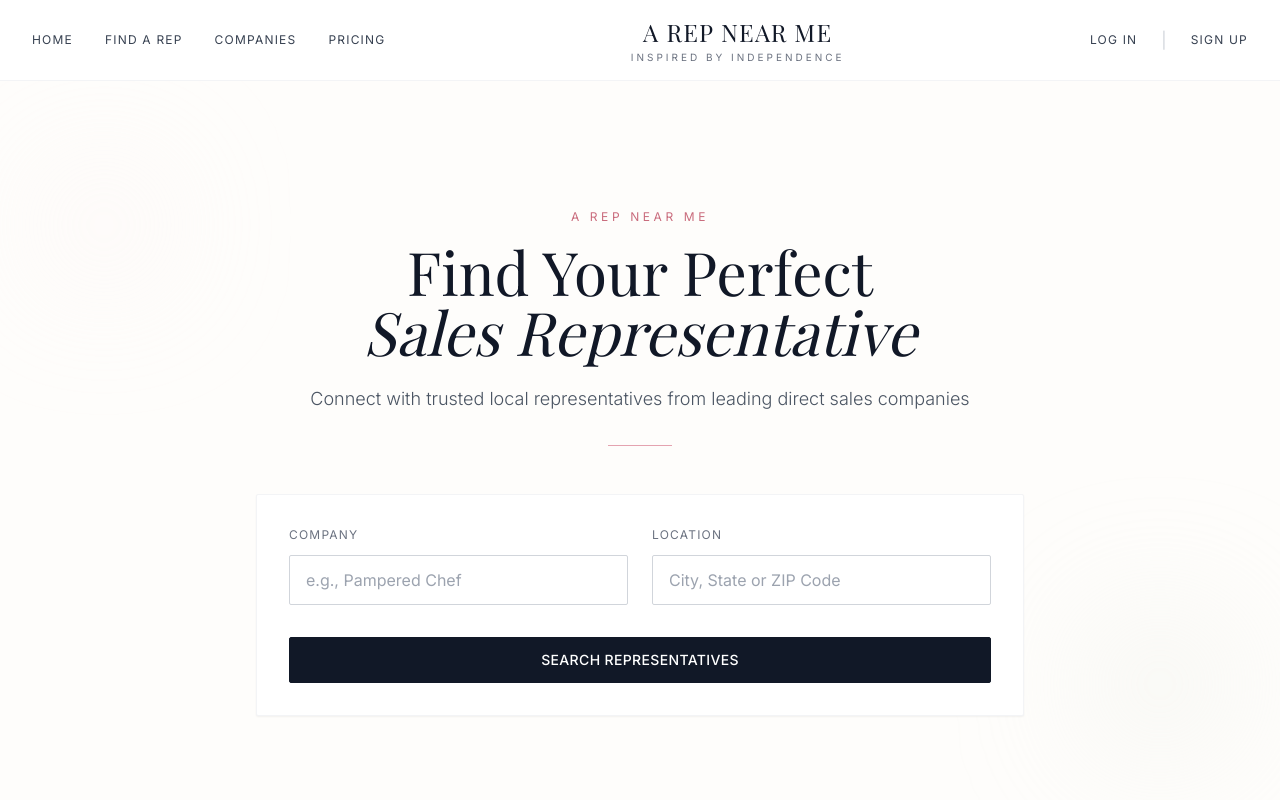
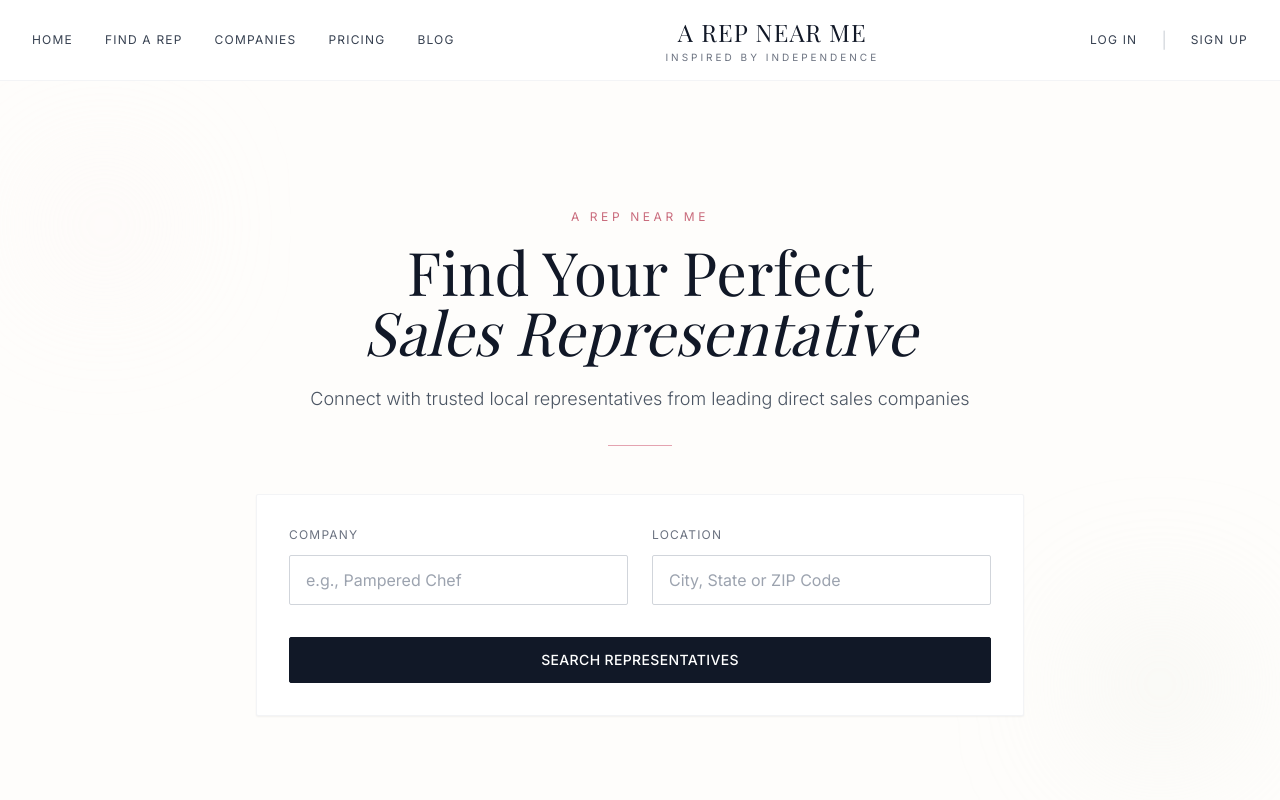
Before and after one commit to widescopeindustries/ibi, a Next.js app: page / in a window 1280 px wide. Shown: the top 800 px of the page. Built offline with nearby package versions, Linux system fonts and the light colour scheme; no server answers; the database is empty; a web font is replaced by a local one.

Commit message:
Add blog links, fix MDX build error, and fix search page dynamic mode

```diff
--- a/app/blog/[slug]/page.tsx
+++ b/app/blog/[slug]/page.tsx
@@ -1,6 +1,5 @@
 import { getPostBySlug, getAllPosts } from '@/lib/mdx'
-import { serialize } from 'next-mdx-remote/serialize'
-import { MDXRemote } from 'next-mdx-remote'
+import { MDXRemote } from 'next-mdx-remote/rsc'
 import ProductCTA from '@/components/blog/ProductCTA'
 import Image from 'next/image'
 import Link from 'next/link'
@@ -46,8 +45,6 @@ export default async function Post({ params }: { params: { slug: string } }) {
         notFound()
     }
 
-    const mdxSource = await serialize(post.content)
-
     return (
         <div className="bg-white min-h-screen">
             <article className="max-w-3xl mx-auto px-4 sm:px-6 lg:px-8 py-16">
@@ -66,7 +63,7 @@ export default async function Post({ params }: { params: { slug: string } }) {
                 </header>
 
                 <div className="prose prose-lg prose-indigo mx-auto">
-                    <MDXRemote {...mdxSource} components={components} />
+                    <MDXRemote source={post.content} components={components} />
                 </div>
 
                 <div className="mt-16 pt-8 border-t border-gray-100 text-center">
--- a/app/search/page.tsx
+++ b/app/search/page.tsx
@@ -4,6 +4,8 @@ import Link from 'next/link'
 import { generateSearchMetadata } from '@/lib/seo'
 import { generateBreadcrumbSchema, StructuredDataScript } from '@/lib/structured-data'
 import { defaultSEO } from '@/lib/seo'
+
+export const dynamic = 'force-dynamic'
 
 interface SearchPageProps {
   searchParams: {
@@ -148,8 +150,8 @@ export default async function SearchPage({ searchParams }: SearchPageProps) {
                           key={company.id}
                           href={`/search?company=${company.slug}${searchParams.location ? `&location=${searchParams.location}` : ''}`}
                           className={`block text-sm py-1 px-2 rounded hover:bg-gray-100 ${searchParams.company === company.slug
-                              ? 'bg-primary-50 text-primary-700 font-medium'
-                              : 'text-gray-700'
+                            ? 'bg-primary-50 text-primary-700 font-medium'
+                            : 'text-gray-700'
                             }`}
                         >
                           {company.name}
--- a/components/Footer.tsx
+++ b/components/Footer.tsx
@@ -94,6 +94,14 @@ export default function Footer() {
               </li>
               <li>
                 <Link
+                  href="/blog"
+                  className="text-gray-600 hover:text-primary-600 transition-colors"
+                >
+                  Blog
+                </Link>
+              </li>
+              <li>
+                <Link
                   href="/contact"
                   className="text-gray-600 hover:text-primary-600 transition-colors"
                 >
--- a/components/Navbar.tsx
+++ b/components/Navbar.tsx
@@ -34,6 +34,12 @@ export default async function Navbar() {
               className="text-xs uppercase tracking-widest text-gray-700 hover:text-primary-600 transition-colors"
             >
               Pricing
+            </Link>
+            <Link
+              href="/blog"
+              className="text-xs uppercase tracking-widest text-gray-700 hover:text-primary-600 transition-colors"
+            >
+              Blog
             </Link>
           </div>
 
```
